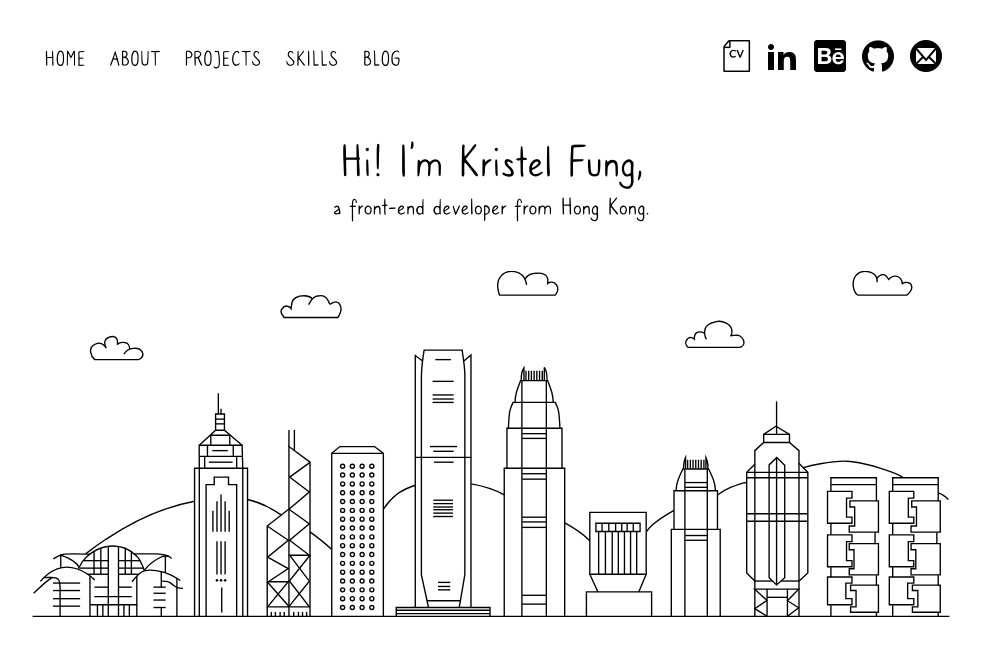
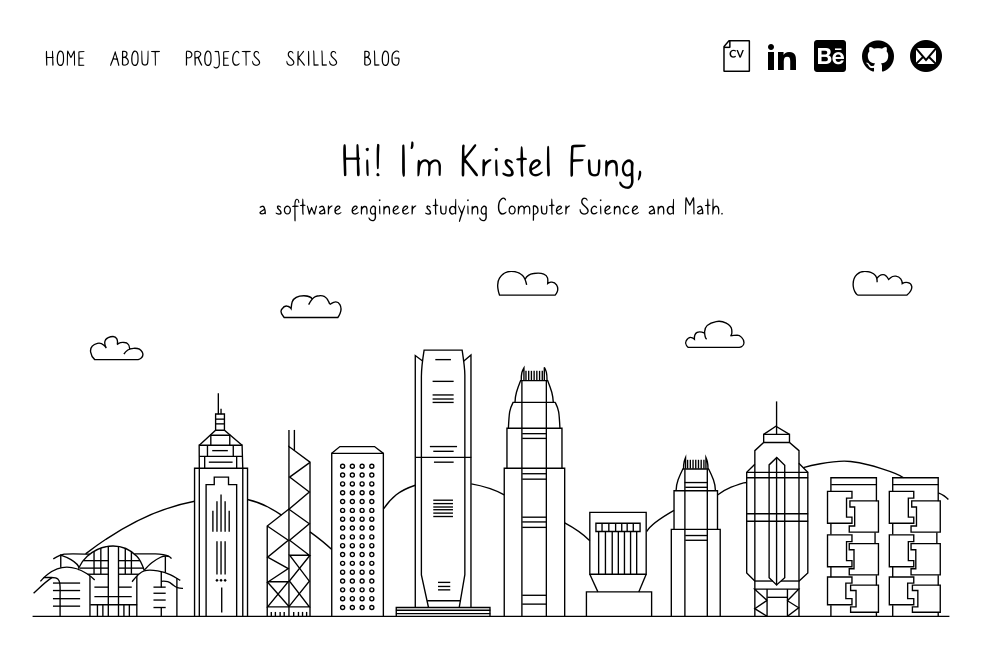
Before and after one commit to kristelfung/bullet-journal, a Jekyll site: the page built from index.md, in a window 1280 px wide. Shown: the top 656 px of the page, without its empty margins (149-1130 px from the left). Built offline with Jekyll 4.4.1, drawn with Linux system fonts in a browser that asks for light colours; some web fonts are replaced; a script that is not in the unit is left out.

Commit message:
update title

```diff
--- a/index.md
+++ b/index.md
@@ -4,4 +4,4 @@ order: 1
 layout: home
 ---
 # Hi! I'm Kristel Fung,
-#### a front-end developer from Hong Kong.
+#### a software engineer studying Computer Science and Math.
```
